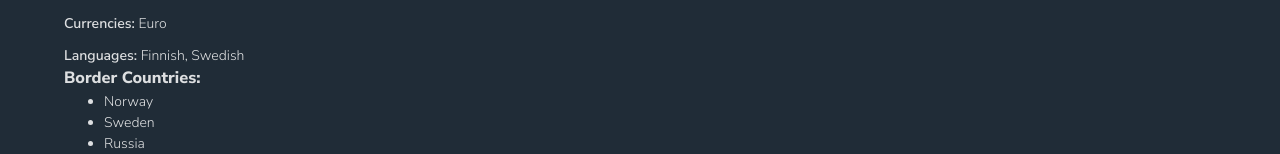
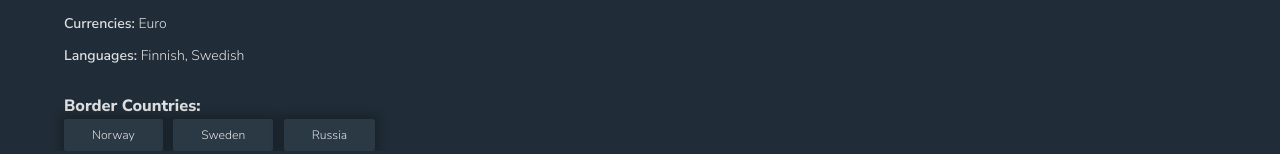
Before and after one commit to edo979/rest-countries-app, a React (Vite) app: page / in a window 1280 px wide. Both pictures are taken after a click on the item 640 px from the left and 435 px from the top of the page. Shown: the part 746-900 px from the top of the page. Built offline with nearby package versions, Linux system fonts and the light colour scheme.

Commit message:
finish label

```diff
--- a/src/components/CountryBorders.jsx
+++ b/src/components/CountryBorders.jsx
@@ -8,7 +8,7 @@
       <h3>Border Countries:</h3>
       <ul className="inline-list">
         {borders.map((border) => (
-          <li key={border}>
+          <li key={border} className="label">
             {countries.find((country) => country.cca3 === border).name.common}
           </li>
         ))}
--- a/src/sass/components/_components.scss
+++ b/src/sass/components/_components.scss
@@ -84,6 +84,17 @@
   }
 }
 
+.inline-list {
+  display: inline-flex;
+  flex-wrap: wrap;
+
+  padding: 0;
+  margin: 0;
+  gap: 0.75rem;
+
+  list-style: none;
+}
+
 .btn {
   display: inline-flex;
   align-items: center;
@@ -126,3 +137,13 @@
     }
   }
 }
+
+.label {
+  padding: 0.5rem 2rem;
+  border-radius: 2px;
+
+  font-size: 0.87rem;
+
+  background-color: hsl(var(--clr-primary-100));
+  box-shadow: 0 0 10px 5px hsl(0, 0%, 0%, 0.2);
+}
--- a/src/sass/components/_country.scss
+++ b/src/sass/components/_country.scss
@@ -38,4 +38,8 @@
       font-weight: 600;
     }
   }
+
+  &_borders {
+    margin-top: 2rem;
+  }
 }
```
